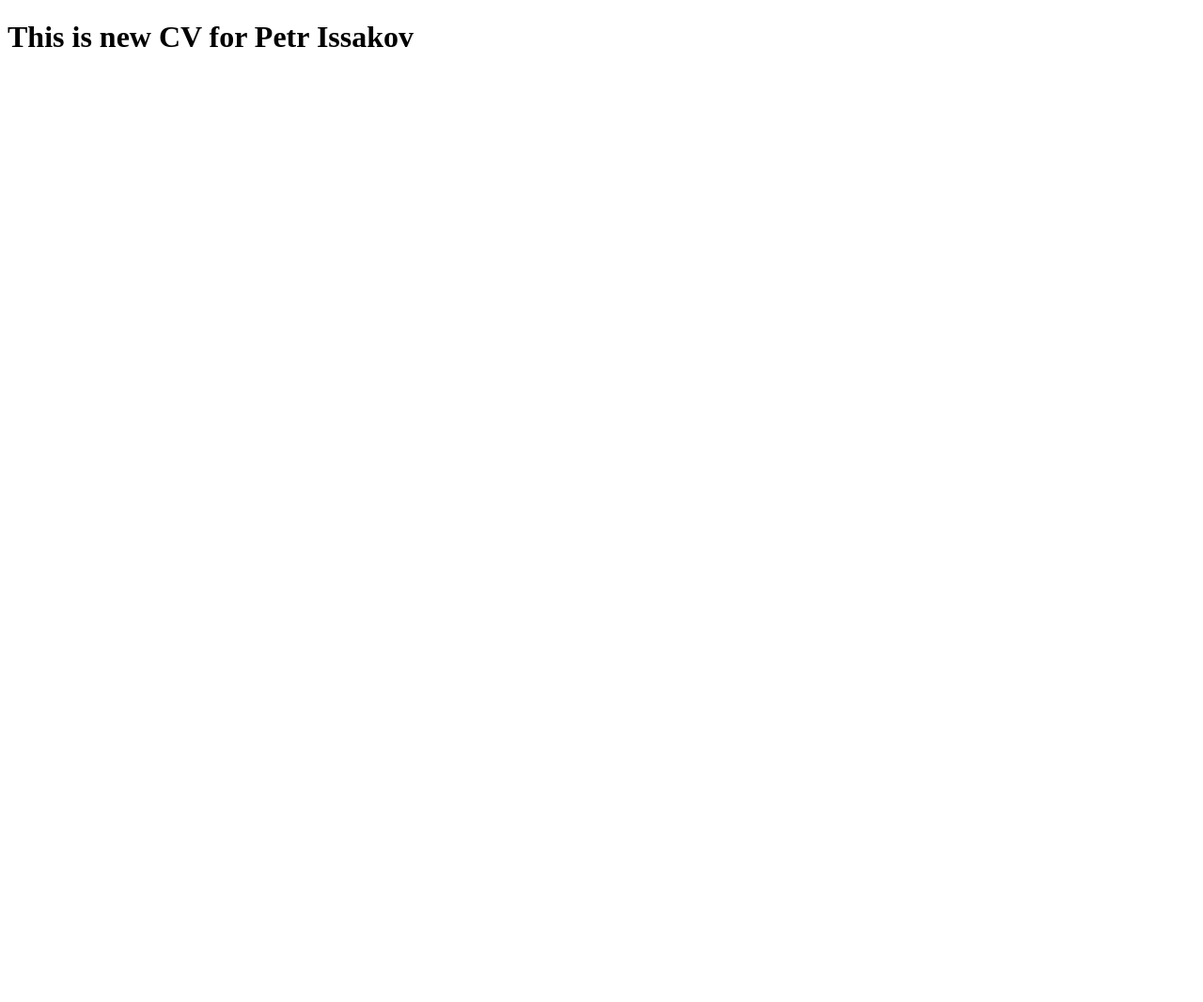
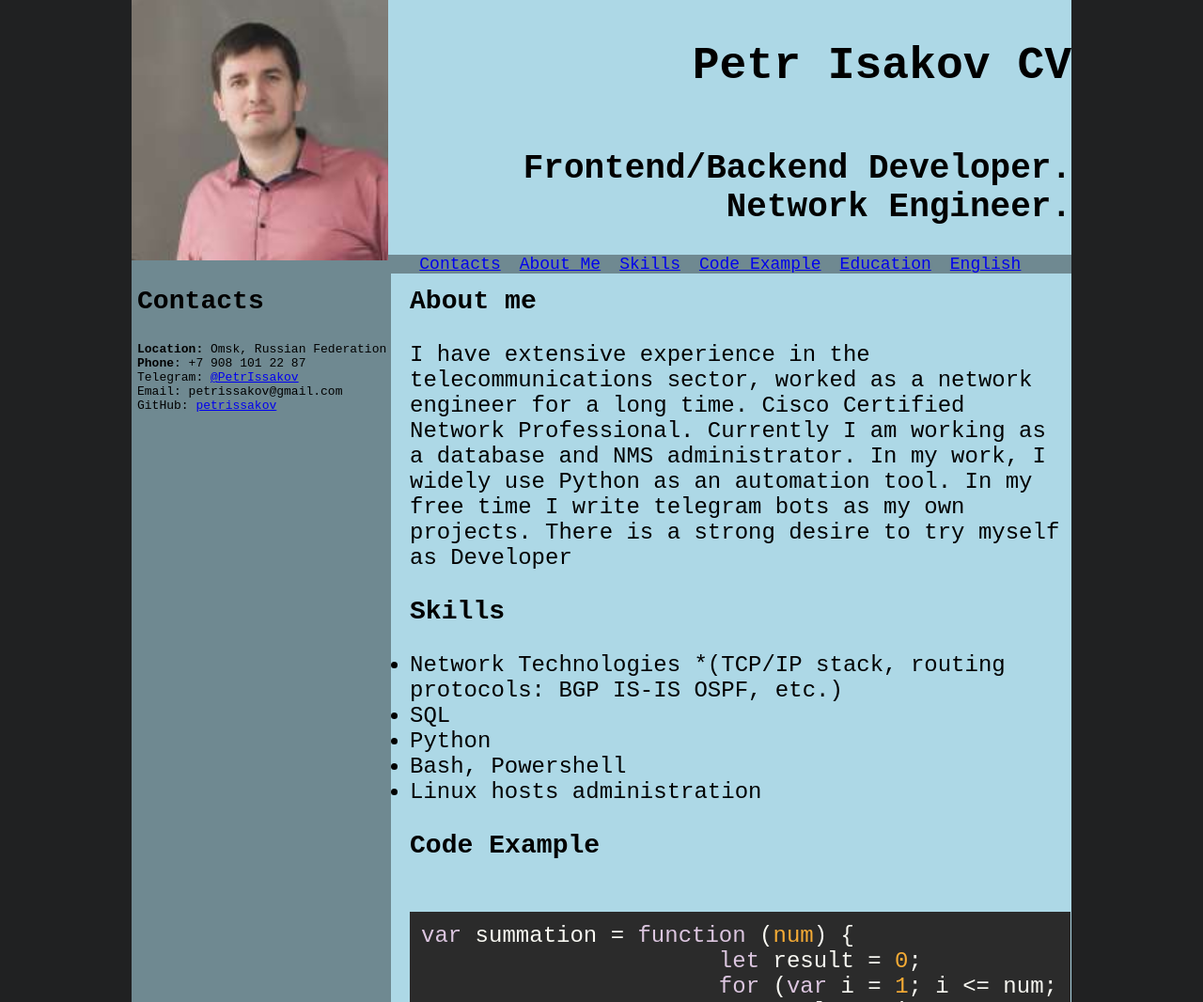
Before and after one commit to petrissakov/rsschool-cv, a plain HTML site: page index.html in a window 1280 px wide. Shown: the top 1066 px of the page at 94% size. Before the commit the page ends 800 px from the top, so only its background shows below. Drawn offline with Linux system fonts and the light colour scheme.

Commit message:
feat: add cv index style and contents

```diff
--- a/css/style.css
+++ b/css/style.css
@@ -0,0 +1,112 @@
+body{
+    margin: 0;
+    background-color:rgb(32, 33, 34);
+    font-family: 'Courier New', Courier, monospace;
+    font-size: 24px;
+}
+
+ul{
+    margin: 0;
+    padding: 0;
+}
+
+.container{
+    width: 1000px;
+    margin: 0 auto;
+    background-color:lightblue
+}
+
+.h_photo{
+    width: 100%;
+}
+
+.photo_container{
+    width: 30%;
+}
+
+.h_container{
+    text-align: right;
+    position: relative;
+    width: 100%;
+    height: 277px;
+    align-items: center;
+    padding-right: 20px;
+    display: flex;
+}
+
+.h_content {
+    width: 80%;
+    height: 255px;
+    display: flex;
+    flex-direction: column;
+    justify-content: space-around;
+}
+
+.h_menu {
+    height: 20%;
+    display: flex;
+    align-items: center;
+    background-color: #6f8991;
+    font-size: 18px;
+}
+
+
+.nav_list{
+    width: 100%;
+    list-style: none;
+    display: flex;
+    justify-content: center;
+    flex-direction: row;
+}
+
+.contacts{
+    padding: 0;
+    font-size: small;
+    list-style: none;
+}
+
+.nav_item{
+    margin-right: 20px;
+}
+
+.main_container{
+    display: flex;
+}
+
+.left_panel{
+    width: 27%;
+
+    padding: 0px 0 0 6px;
+    background-color: #6f8991;
+
+}
+
+.main{
+    width: 70%;
+    padding: 0 0 0 20px;
+    display: block;
+}
+
+.main_desc{
+    text-align: left;
+}
+
+.list_main_second{
+    list-style: none;
+    padding-left: 2cm;
+}
+
+#htmlViewer{
+    width: 97%;
+    overflow: hidden;
+}
+
+.logo_container{
+    width: 40%;
+    position: relative;
+    left: 358px;
+}
+
+.logo{
+    width: 100%;
+}
--- a/index.html
+++ b/index.html
@@ -4,9 +4,117 @@
     <meta charset="UTF-8">
     <meta http-equiv="X-UA-Compatible" content="IE=edge">
     <meta name="viewport" content="width=device-width, initial-scale=1.0">
-    <title>Document</title>
+    <link rel="stylesheet" href="css/style.css"/>
+    <title>Petr Isakov CV</title>
 </head>
 <body>
-    <h1>This is new CV for Petr Issakov</h1>
+    <header>
+       <div class="container">
+        <div class="h_container">
+            <div class="photo_container">
+                <img src="images/foto.jpg" alt="photo" class="h_photo">
+            </div>
+    <div class="h_content">
+        <h1 class="h_title">Petr Isakov CV</h1>
+        <h2 class="h_subtitle">Frontend/Backend Developer. Network Engineer.</h2>
+    <nav class="h_menu">
+        <ul class="nav_list">
+            <li class="nav_item">
+                <a href=#Contacts class="nav_link">Contacts</a>
+            </li>
+            <li class="nav_item">
+                <a href=#AboutMe class="nav_link">About Me</a>
+            </li>
+            <li class="nav_item">
+                <a href=#Skills class="nav_link">Skills</a>
+            </li>
+            <li class="nav_item">
+                <a href=#CodeExample class="nav_link">Code Example</a>
+            </li>
+            <li class="nav_item">
+                <a href=#Education class="nav_link">Education</a>
+            </li>
+            <li class="nav_item">
+                <a href=#English class="nav_link">English</a>
+            </li>
+        </ul>
+    </nav>
+        </div>
+    </div>
+</div>
+    </header>
+    <div class="container">
+        <div class="main_container">
+        <aside class="left_panel">
+           <section class="Contacts">
+               <h3 class="left_panel_header">Contacts</h3>
+               <ul class="contacts">
+                   <li class="contact_item"><b>Location:</b> Omsk, Russian Federation</li>
+                   <li class="contact_item"><b>Phone</b>: +7 908 101 22 87</li>
+                   <li class="contact_item">Telegram: <a href="https://t.me/PetrIssakov" class="href_item">@PetrIssakov</a></li>
+                   <li class="contact_item">Email: petrissakov@gmail.com</li>
+                   <li class="contact_item">GitHub: <a href="https://github.com/petrissakov" class="href_item">petrissakov</a></li>
+               </ul>
+           </section>
+        </aside>
+        <main class="main">
+            <h3 class="header_main" id="AboutMe">About me</h3>
+            <div class="main_desc">I have extensive experience in the telecommunications sector,
+                worked as a network engineer for a long time. Cisco Certified Network Professional.
+                Currently I am working as a database and NMS administrator. In my work,
+                I widely use Python as an automation tool. In my free time I write telegram bots as my own projects.
+                There is a strong desire to try  myself as Developer</div>
+            <section class="Skills">
+                <h3 class="header_main">Skills</h3>
+                <ul class="list_main">
+                    <li class="item_main">Network Technologies *(TCP/IP stack, routing protocols: BGP IS-IS OSPF, etc.)</li>
+                    <li class="item_main">SQL</li>
+                    <li class="item_main">Python</li>
+                    <li class="item_main">Bash, Powershell</li>
+                    <li class="item_main">Linux hosts administration</li>
+                </ul>
+            </section>
+            <section class="CodeExample">
+                <h3 class="header_main" id="CodeExample">Code Example</h3>
+                <pre>
+                    <code id="htmlViewer" style="color:rgb(248, 248, 242); font-weight:400;background-color:rgb(43, 43, 43);background:rgb(43, 43, 43);display:block;padding: .5em;"><span style="color:rgb(220, 198, 224); font-weight:400;">var</span> summation = <span style="color:rgb(248, 248, 242); font-weight:400;"><span style="color:rgb(220, 198, 224); font-weight:400;">function</span> (<span style="color:rgb(245, 171, 53); font-weight:400;">num</span>) </span>{
+                      <span style="color:rgb(220, 198, 224); font-weight:400;">let</span> result = <span style="color:rgb(245, 171, 53); font-weight:400;">0</span>;
+                      <span style="color:rgb(220, 198, 224); font-weight:400;">for</span> (<span style="color:rgb(220, 198, 224); font-weight:400;">var</span> i = <span style="color:rgb(245, 171, 53); font-weight:400;">1</span>; i &lt;= num; i++) {
+                         result += i;
+                      }
+                      <span style="color:rgb(220, 198, 224); font-weight:400;">return</span> result;
+                   }</code>
+                </pre>
+            </section>
+            <section class="Education">
+                <h3 class="header_main" id="Education">Education</h3>
+                <ul class="list_main">
+                    <li class="item_main">University: North Kazakhstan State University Bachelor's degree, Computer networking and telecommunication</li>
+                    <li class="item_main">Courses:
+                        <ul class="list_main_second">
+                            <li class="item_main">CCNP (Networking)</li>
+                            <li class="item_main">Python for network Engineer</li>
+                        </ul>
+                    </li>
+
+                </ul>
+            </section>
+            <section class="English" id="English">
+                <h3 class="header_main">English</h3>
+                <div class="English desc">
+                    Accordingly **EF SET Quick Check** my level of English is between B1 Intermediate and B2 Upper Intermediate:
+                </div>
+                <img src="images/EnglishCheck.png" alr="EnglishLevel" id="imgeng">
+            </section>
+        </main>
+    </div>
+    </div>
+    <footer class="footer">
+        <div class="container">
+            <div class="logo_container">
+            <img src="images/logo.jpg" alt="logo" class="logo">
+            </div>
+        </div>
+    </footer>
 </body>
 </html>
```
Also changed, not shown: images/logo.jpg (added).
